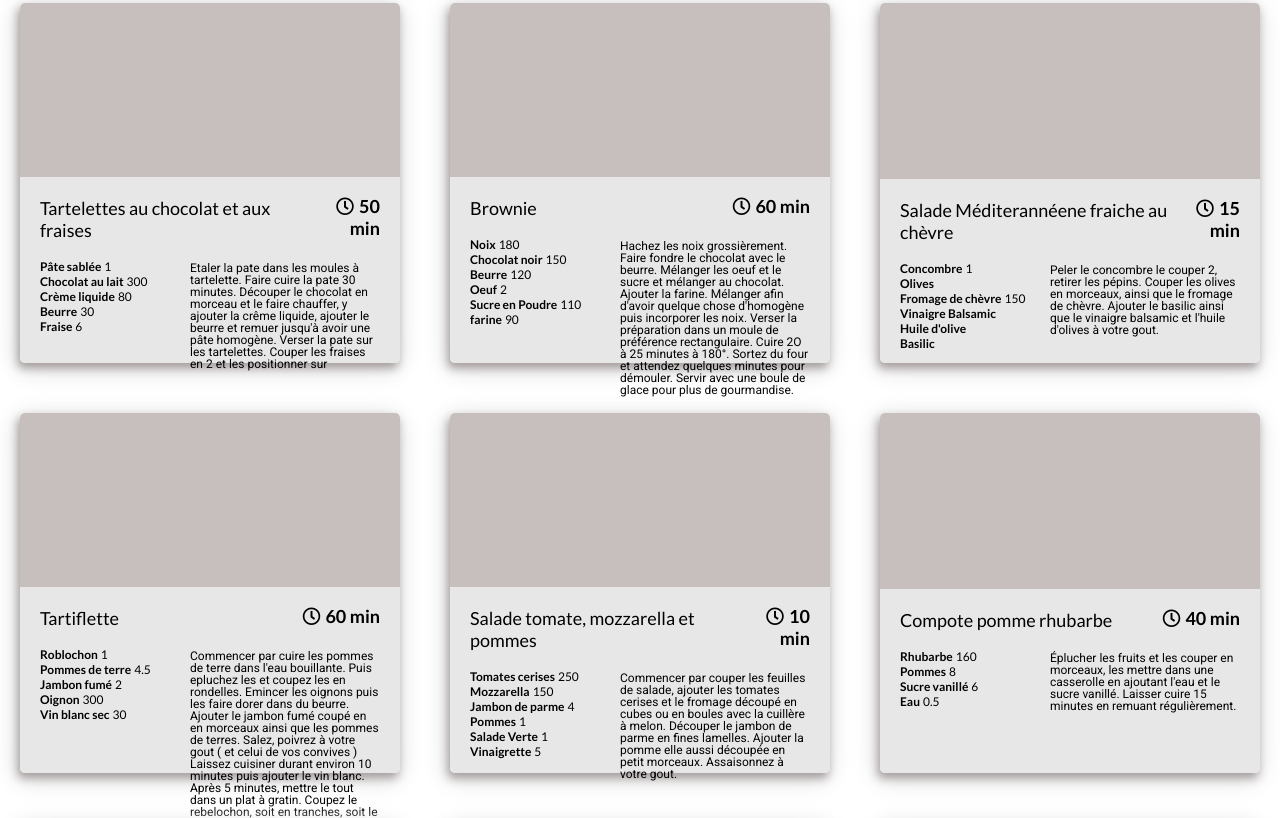
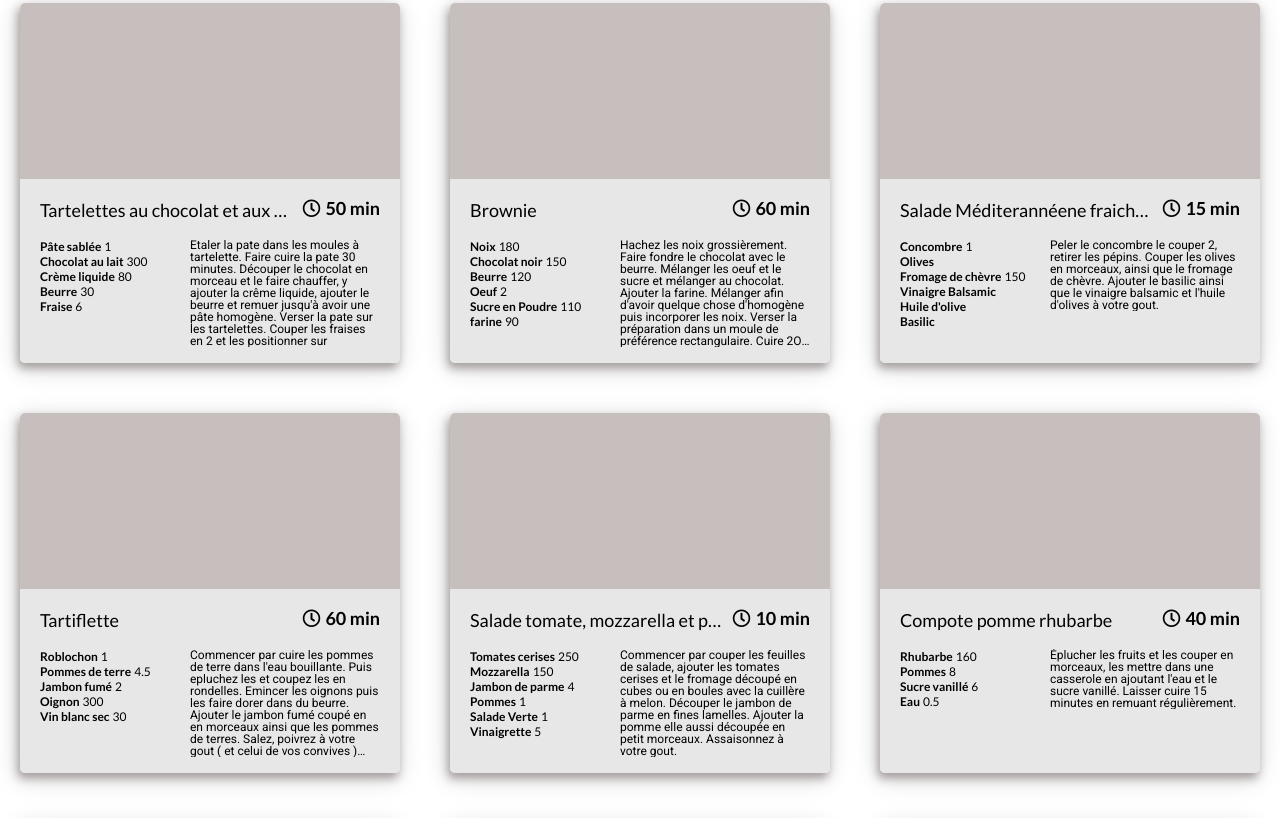
Before and after one commit to Ngc1987/Les-petits-plats, a website: page index.html in a window 1280 px wide. Shown: the part 1174-1992 px from the top of the page. Drawn offline with Linux system fonts and the light colour scheme.

Commit message:
Save before changes

```diff
--- a/recipes.js
+++ b/recipes.js
@@ -250,7 +250,7 @@ const recipes = [
         "time": 50,
         "description": "Etaler la pate dans les moules à tartelette. Faire cuire la pate 30 minutes. Découper le chocolat en morceau et le faire chauffer, y ajouter la crême liquide, ajouter le beurre et remuer jusqu'à avoir une pâte homogène. Verser la pate sur les tartelettes. Couper les fraises en 2 et les positionner sur ",
         "appliance":"Four",
-        "ustensils":["moule à tartelettes (6)", "casserolle"]
+        "ustensils":["moule à tartelettes (6)", "casserole"]
     }, {
         "id": 8,
         "name": "Brownie",
@@ -290,7 +290,7 @@ const recipes = [
         "time": 60,
         "description": "Hachez les noix grossièrement. Faire fondre le chocolat avec le beurre. Mélanger les oeuf et le sucre et mélanger au chocolat. Ajouter la farine. Mélanger afin d'avoir quelque chose d'homogène puis incorporer les noix. Verser la préparation dans un moule de préférence rectangulaire. Cuire 2O à 25 minutes à 180°. Sortez du four et attendez quelques minutes pour démouler. Servir avec une boule de glace pour plus de gourmandise.",
         "appliance": "Four",
-        "ustensils": ["moule à gateaux", "casserolle"]
+        "ustensils": ["moule à gateaux", "casserole"]
     },
     {
         "id": 9,
@@ -422,7 +422,7 @@ const recipes = [
             }
         ],
         "time": 40,
-        "description": "Éplucher les fruits et les couper en morceaux, les mettre dans une casserolle en ajoutant l'eau et le sucre vanillé. Laisser cuire 15 minutes en remuant régulièrement.",
+        "description": "Éplucher les fruits et les couper en morceaux, les mettre dans une casserole en ajoutant l'eau et le sucre vanillé. Laisser cuire 15 minutes en remuant régulièrement.",
         "appliance": "Casserole",
         "ustensils": ["couteau", "économe"]
     },
@@ -733,14 +733,14 @@ const recipes = [
                 "unit": "cl"
             },
             {
-                "ingredient": "Crème Fraiche",
+                "ingredient": "Crème fraiche",
                 "quantity" : 1,
                 "unit": "cuillères à soupe"
             }
         ],
         "time": 30,
         "description":"Cuisiner la viande hachée dans une poelle à frire. Dans une autre faire cuire les oignons découpés en fins dés avec un peu de beurre. Ajouter du vin rouge. Mélanger les oigons avec la viande hachée. Faire cuire les pates le temps indiqué sur le paquet. Ajouter le coulis de tomates à la viande hachée. Une fois que les pates sont cuites, ajouter la crème fraiche à la viande hachée. Serivir.",
-        "appliance": "Casserolle.",
+        "appliance": "casserole",
         "ustensils":["Cuillère en bois", "louche", "couteau"]
     },
     {
@@ -776,7 +776,7 @@ const recipes = [
         "time": 30,
         "description":"Faire fondre le chocolat et le beurre au bain marie. Dans un saladier battre les oeufs avec le sucre jusqu'à obtenir une texture de type mousse. Ajouter la farine ainsi que le mélange de beurre et chocolat fondu. Beurrez le moule à gateaux. Mettre au four préchauffé à 200° puis faites chauffer pendant 15 minutes. C'est prêt. Servir avec une boule de glace ou une crême dessert.",
         "appliance": "Four",
-        "ustensils":["moule à gateaux", "fouet", "casserolle"]
+        "ustensils":["moule à gateaux", "fouet", "casserole"]
     },
     {
         "id": 23,
@@ -803,7 +803,7 @@ const recipes = [
                 "quantity": 3
             },
             {
-                "ingredient": "Crème Fraîche",
+                "ingredient": "Crème Fraiche",
                 "quantity": 20,
                 "unit": "cl"
             },
@@ -814,7 +814,7 @@ const recipes = [
             }
         ],
         "time": 60,
-        "description":"Etaler la pate dans un moule et la piquer.Parsemer de beurre. Faire chauffer les lardon dans une poêle. Battre les oeufs en ajoutant la crème fraîche et le lait. Finalement ajouter les lardons, salez poivrez à votre gout. Verser l'ensemble sur la pâte. Cuire environ 50 minutes.",
+        "description":"Etaler la pate dans un moule et la piquer.Parsemer de beurre. Faire chauffer les lardon dans une poêle. Battre les oeufs en ajoutant la crème fraiche et le lait. Finalement ajouter les lardons, salez poivrez à votre gout. Verser l'ensemble sur la pâte. Cuire environ 50 minutes.",
         "appliance": "Four",
         "ustensils":["moule à gateaux", "rouleau à patisserie", "fouet"]
     },
@@ -937,7 +937,7 @@ const recipes = [
                 "quantity": 1
             },
             {
-                "ingredient": "Crème fraîche",
+                "ingredient": "Crème fraiche",
                 "quantity": 4,
                 "unit": "cuillère à soupe"
             },
@@ -953,8 +953,8 @@ const recipes = [
             }
         ],
         "time": 15,
-        "description":"Faire fondre l'oseille avec du beurre demi sel, ajouter un litre d'eau. Ajouter les vermicelles. Laisser cuire. une foit prêt, sortir du feu et après 5 minutes ajouter le jaune d'oeuf et la crême fraîche",
-        "appliance": "Casserolle",
+        "description":"Faire fondre l'oseille avec du beurre demi sel, ajouter un litre d'eau. Ajouter les vermicelles. Laisser cuire. une foit prêt, sortir du feu et après 5 minutes ajouter le jaune d'oeuf et la crême fraiche",
+        "appliance": "casserole",
         "ustensils":["couteau","cuillère en bois"]
     },
     {
@@ -982,7 +982,7 @@ const recipes = [
                 "unit":"grammes"
             },
             {
-                "ingredient": "Crême fraîche",
+                "ingredient": "Crème fraiche",
                 "quantity": 10,
                 "unit": "cl"
             }
@@ -990,7 +990,7 @@ const recipes = [
         "time": 80,
         "description":"Emincer les blanc de poireaux et les faire chauffer dans 25 grammes de beurre. AJouter les pommes de terres coupées en morceaux. Ajouter l'eau et laisser mijoter pour 45 minutes. Chauffer l'oseille avec le beurre restant puis incorporer le tout. Mixez. Ajoutez la crème. Bon appetit.",
         "appliance": "Mixer",
-        "ustensils":["casserolle","couteau"]
+        "ustensils":["casserole","couteau"]
     },
     {
         "id": 29,
@@ -1046,7 +1046,7 @@ const recipes = [
         "time": 60,
         "description":"Mettre tous les ingrédients dans une cocotte. ajouter de l'eau pour recouvrir l'ensemble et laisser cuirre à petit feur pour 1 heure. Passer au mixer. Salez, poivrez. C'est prêt",
         "appliance": "Mixer",
-        "ustensils":["casserolle", "cuillère en bois"]
+        "ustensils":["casserole", "cuillère en bois"]
     },
     {
         "id": 31,
@@ -1169,7 +1169,7 @@ const recipes = [
                 "unit": "grammes"
             },
             {
-                "ingredient": "Crème fraîche",
+                "ingredient": "Crème fraiche",
                 "quantity": 20,
                 "unit": "cl"
             },
@@ -1182,7 +1182,7 @@ const recipes = [
             }
         ],
         "time": 25,
-        "description":"Eplucher les patates douces et coupez les en morceaux. Les faire cuire durant 20 minute dans une casserolle d'eau bouillante. Passer au mixer en ajoutant la crème et l'huile d'olive à son gout. Salez, poivrez. Pressez l'orange et ajouter le jus à l'ensemble. Servir.",
+        "description":"Eplucher les patates douces et coupez les en morceaux. Les faire cuire durant 20 minute dans une casserole d'eau bouillante. Passer au mixer en ajoutant la crème et l'huile d'olive à son gout. Salez, poivrez. Pressez l'orange et ajouter le jus à l'ensemble. Servir.",
         "appliance": "Mixer",
         "ustensils":["couteau", "économe", "cuillère en bois"]
     },
@@ -1205,7 +1205,7 @@ const recipes = [
                 "unit": "grammes"
             },
             {
-                "ingredient": "Crème fraîche",
+                "ingredient": "Crème fraiche",
                 "quantity": 2,
                 "unit":"cuillères à soupe"
             },
@@ -1416,7 +1416,7 @@ const recipes = [
         ],
         "time": 20,
         "description":"Séparer les blancs d'oeufs. Faire fondre le chocolat au bain marie. Ajouter les jaunes et le sucre au chocolat hors du feu. Battre les blancs en neige. Ajouter les blancs au mélange de chocolat. Mélangez délicatement avec une spatule. Servir dans un plat ou dans des verres. Mettre au frais",
-        "appliance": "Casserolle",
+        "appliance": "casserole",
         "ustensils":["fouet", "spatule", "verres"]
     },
     {
@@ -1514,7 +1514,7 @@ const recipes = [
         ],
         "time": 15,
         "description":"Mélanger la farine et le beurre fondu en ajoutant le lait peu à peu. Ajouter du sucre après la cuisson. Bien mélanger. Ajouter le chocolat en morceaux et laisser chauffer 8 minutes en mélangeant avec une cuillère en bois. Mettre dans des verres",
-        "appliance": "Casserolle",
+        "appliance": "casserole",
         "ustensils":["cuillère en bois"]
     },
     {
@@ -1544,7 +1544,7 @@ const recipes = [
         ],
         "time": 30,
         "description":"Faire bouillir le lait ( on peut y ajouter de l'essence de vanille. Battre les oeufs et le sucre, ajouter la farine puis finalement ajouter le lait chaud. Remettre à feu doux pour faire épaissir en remuant pendant 5 à 10 minutes.",
-        "appliance": "Casserolle",
+        "appliance": "casserole",
         "ustensils":["fouet","saladier"]
     },
     {
@@ -1608,7 +1608,7 @@ const recipes = [
                 "unit": "grammes"
             },
             {
-                "ingredient": "Crème Fraîche",
+                "ingredient": "Crème Fraiche",
                 "quantity": 20,
                 "unit":"cl"
             }
@@ -1733,6 +1733,9 @@ const input = document.querySelector(".search__input");
 // *******************************************************************
 // *************** Injection des recettes dans le html ***************
 // *******************************************************************
+console.log(recipes.length);
+
+
 
 recipes.forEach(recipe  => {
 
@@ -1848,8 +1851,23 @@ function recipeFilterByInput() {
         if(input.value.length < 3) {
             recipeSample.style.display = "flex";
         }
+
+
     });
+    // play();
 }
+
+// function play() {
+//     recipeSamples.forEach(recipeSample => {
+//         recipeSample.className = "recipes__sample class entrees ";
+//         window.requestAnimationFrame(function(time) {
+//           window.requestAnimationFrame(function(time) {
+//             recipeSample.className = "recipes__sample class entrees recipeAnim";
+//           });
+//         });
+//     })
+//   }
+
 
 // *******************************************************************************
 // **************** Fonctions pour ouverture et fermeture des champs *************
@@ -2124,6 +2142,7 @@ function filterRecipeWithTags() {
     })
 }
 
+
 // *******************************************************************************
 //  Affichage ingredients selon recettes restantes apres recherche premier mot-clé
 // ********************* Fonction relancée à chaque recherche ********************
--- a/sass/style.scss
+++ b/sass/style.scss
@@ -30,6 +30,7 @@ body {
     box-sizing: border-box;
     max-width: 1240px;
     font-size: 12px;
+    position: relative;
 }
 
 header {
@@ -93,7 +94,7 @@ header {
 }
 
 .inputOpen {
-    animation: inputOpen 0.6s forwards;
+    animation: inputOpen 0.4s forwards;
 }
 
 @keyframes inputOpen {
@@ -106,7 +107,7 @@ header {
 }
 
 .inputClose {
-    animation: inputClose 0.9s forwards;
+    animation: inputClose 0.7s forwards;
 }
 
 @keyframes inputClose {
@@ -119,7 +120,7 @@ header {
 }
 
 .animOpen {
-    animation: animOpen 0.6s forwards;
+    animation: animOpen 0.4s forwards;
 }
 
 @keyframes animOpen {
@@ -138,7 +139,7 @@ header {
     }
 }
 .animClose {
-    animation: animClose 0.9s forwards;
+    animation: animClose 0.7s forwards;
 }
 
 @keyframes animClose {
@@ -433,6 +434,7 @@ header {
 
                     &:focus::placeholder {
                         color: $primary;
+                        font-size: 1.3rem;
                     }
             }
 
@@ -705,12 +707,32 @@ header {
 // .hide {
 //     display: none;
 // }
+
+@keyframes recipeAnim {
+    0% {
+        opacity: 0;
+    }
+
+    100% {
+        opacity: 1;
+        transform: translateY(0px);
+    }
+}
+
+.recipeAnim {
+    transform: translateY(100px);
+        opacity: 0;
+        animation: recipeAnim 0.5s forwards;
+        animation-delay: 300ms;
+}
+
 .recipes {
     display: flex;
     flex-direction: row;
     flex-wrap: wrap;
     justify-content: space-between;
     margin-top: 25px;
+    // position: absolute;
 
     &__sample {
         width: 380px;
@@ -724,6 +746,8 @@ header {
         box-shadow: -2px 5px 10px #a39b9b,
                     -2px 5px 20px $primary,
                     -2px 5px 30px $primary;
+
+
 
         &:hover {
             box-shadow: -7px 10px 10px #a39b9b,
@@ -768,6 +792,10 @@ header {
                     font-size: 1.5rem;
                     margin-top: 20px;
                     // margin-bottom: 25px;
+                    white-space: nowrap;
+                    overflow: hidden;
+                    text-overflow: ellipsis;
+                    width: 70%;
                 }
 
 
@@ -806,11 +834,13 @@ header {
                     @extend .lato700;
                     padding-left: 20px;
                     // line-height: 0.1;
+                    white-space: nowrap
                 }
 
                 .quantity {
                     @extend .lato400;
                     margin-left: 3px;
+                    margin-right: 10px;
                 }
 
                 .instruction {
@@ -819,10 +849,22 @@ header {
                     font-size: 1rem;
                     font-variation-settings: 'wght' 600;
                     line-height: 1;
-                    margin-top: 15px;
+                    // margin-top: 15px;
                     width: 190px;
+                    display: -webkit-box;
+                    -webkit-line-clamp: 9;
+                    -webkit-box-orient: vertical;
+                    overflow: hidden;
                 }
             }
         }
     }
 }
+
+.error {
+    display: none;
+}
+
+.showError {
+    display: flex;
+}
```
Also changed, not shown: index.html (+23 -22 lines), css/style.css, 1 other file.
